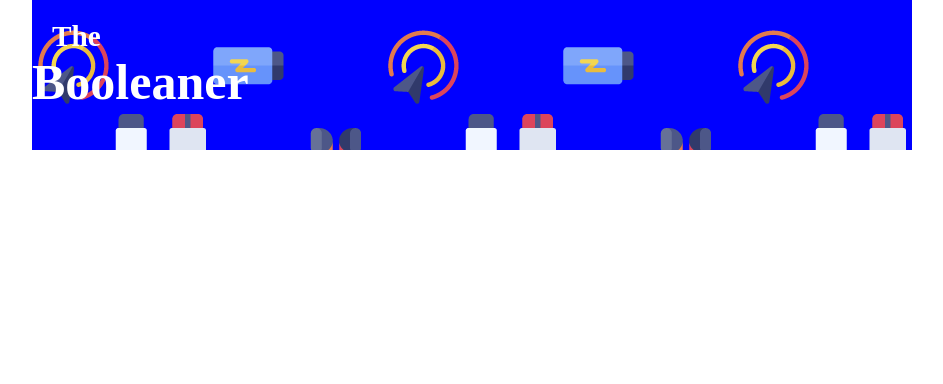
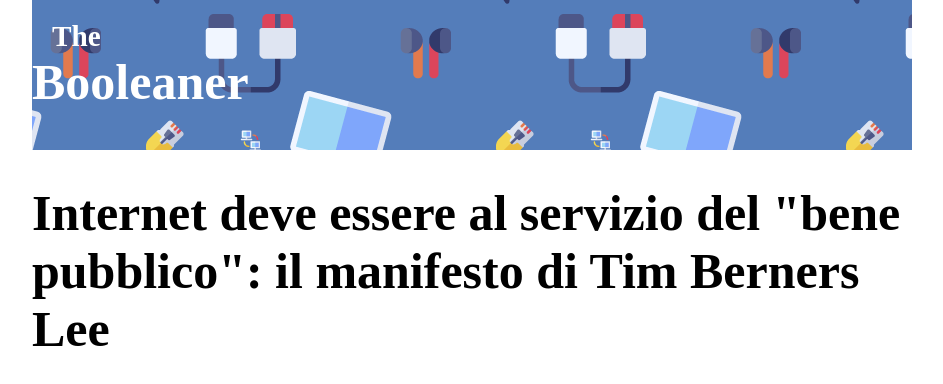
Before and after one commit to LeonardoContino/html-css-booleaner, a plain HTML site: page index.html in a window 1280 px wide. Shown: the whole page, without its empty margins (168-1111 px from the left). Drawn offline with Linux system fonts and the light colour scheme.

Commit message:
modifica colore background header

```diff
--- a/index.html
+++ b/index.html
@@ -15,6 +15,7 @@
         </div>
     </header>
     <main>
+        <h1>Internet deve essere al servizio del "bene pubblico": il manifesto di Tim Berners Lee</h1>
 
     </main>
 </body>
--- a/style.css
+++ b/style.css
@@ -6,7 +6,8 @@
 
 .titolo{
     background-image: url(img/pattern.png);
-    background-color: blue;
+    background-position: center;
+    background-color: rgba(38, 90, 168, 0.784);
     font-size: 25px;
     margin-top: 0%;
     color: white;
@@ -22,3 +23,6 @@
 #titolo-booleaner{
     margin-top: 0px;
 }
+h1{
+    font-size: 50px;
+}
```
